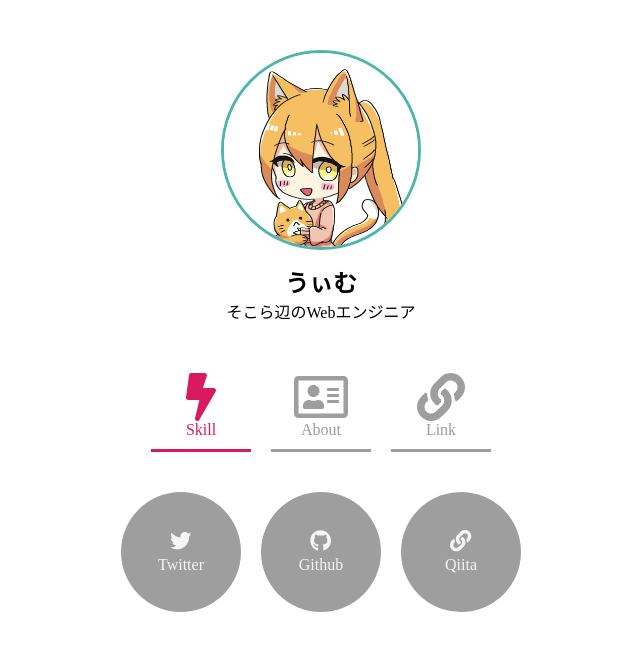
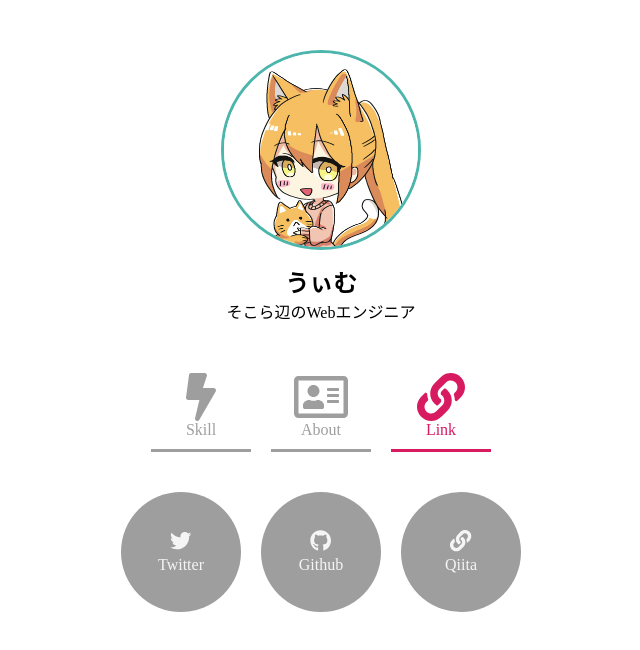
Before and after one commit to wim-web/wim-vue-site, a Vue app: page /link in a window 1280 px wide. Shown: the top 650 px of the page, without its empty margins (319-959 px from the left). Built offline with nearby package versions, Linux system fonts and the light colour scheme.

Commit message:
Use $route.path instead of click event
リロード時に整合性が合わなくなるので
isActiveの判定に$route.pathを使用する

```diff
--- a/src/components/MenuBar.vue
+++ b/src/components/MenuBar.vue
@@ -5,7 +5,7 @@
                     :icon-data="menu.iconData"
                     :text="menu.text"
                     :handle-click="() => handleClickMenu(menu.text, menu.path)"
-                    :is-active="menu.isActive"
+                    :is-active="$route.path === menu.path"
                     :key="menu.text"
             />
         </li>
@@ -23,27 +23,14 @@
         menuList: [
           {text: 'Skill', isActive: true, iconData: ['fas', 'bolt'], path: '/'},
           {text: 'About', isActive: false, iconData: ['far', 'address-card'], path: '/about'},
-          {text: 'Link', isActive: false, iconData: ['fas', 'link'], path: 'link'},
+          {text: 'Link', isActive: false, iconData: ['fas', 'link'], path: '/link'},
         ],
       }
     },
     methods: {
       handleClickMenu(text, path) {
-        this.makeOnlyClickedMenuTrue(text);
-        this.routerPush(path);
+        this.$router.push(path);
       },
-      makeOnlyClickedMenuTrue(text) {
-        this.menuList = this.menuList.map(menu => {
-          const isActive = menu.text === text;
-          return {
-            ...menu,
-            isActive
-          }
-        });
-      },
-      routerPush(path) {
-        this.$router.push(path);
-      }
     }
   }
 </script>
```
